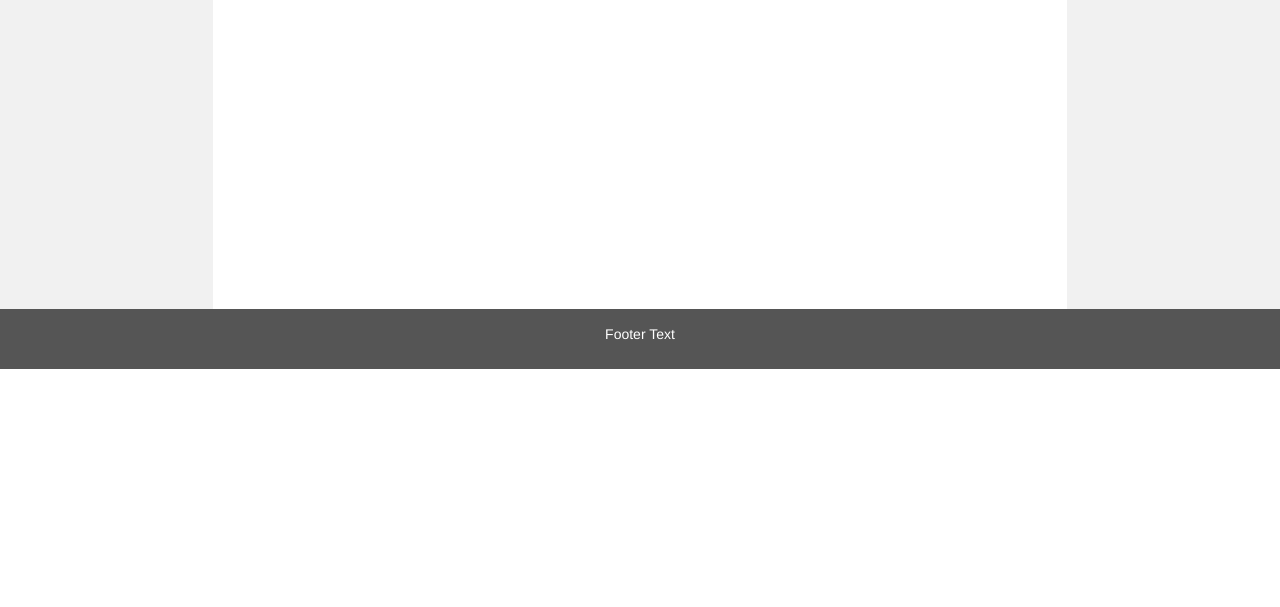
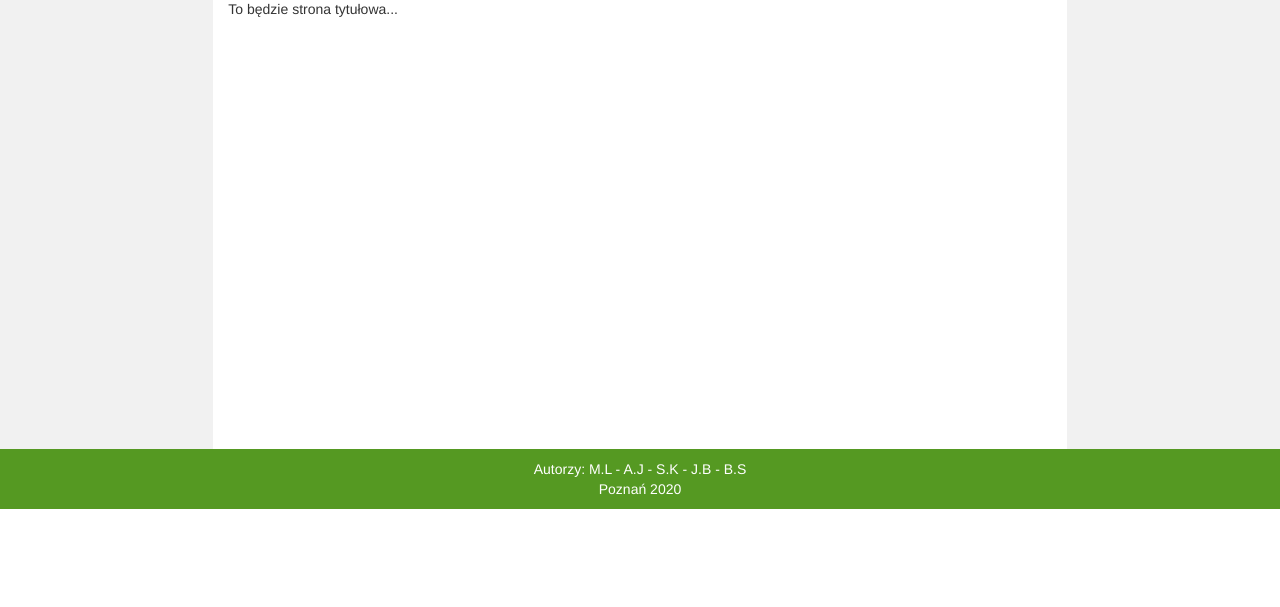
Before and after one commit to davidcpp/alp, a Django app: template alp/templates/alp/home.html in a window 1280 px wide. Shown: the part 193-800 px from the top of the page. Run offline with Django 3.2, Linux system fonts and the light colour scheme; the template is opened without the code that fills it, so the values that code supplies are empty; some libraries are stand-ins or nearby versions.

Commit message:
banery i footery

```diff
--- a/alp/templates/alp/base.html
+++ b/alp/templates/alp/base.html
@@ -28,9 +28,9 @@
 
     /* Set black background color, white text and some padding */
     footer {
-      background-color: #555;
+      background-color: #592;
       color: white;
-      padding: 15px;
+      padding: 10px;
     }
 
     /* On small screens, set height to 'auto' for sidenav and grid */
@@ -44,7 +44,7 @@
   </style>
 </head>
 <body>
-
+<div><img src = "https://i.ibb.co/XWMZRZX/baner.png" height="140" width="100%"></div>
 <nav class="navbar navbar-inverse">
   <div class="container-fluid">
    <div></div>
@@ -101,9 +101,10 @@
   </div>
 </div>
 
-<footer class="container-fluid text-center">
-  <p>Footer Text</p>
+
+<footer >
+  <div ><center>  Autorzy: M.L - A.J -  S.K -  J.B -  B.S <br> Poznań 2020</center>
+</div>
 </footer>
-
 </body>
 </html>
```
